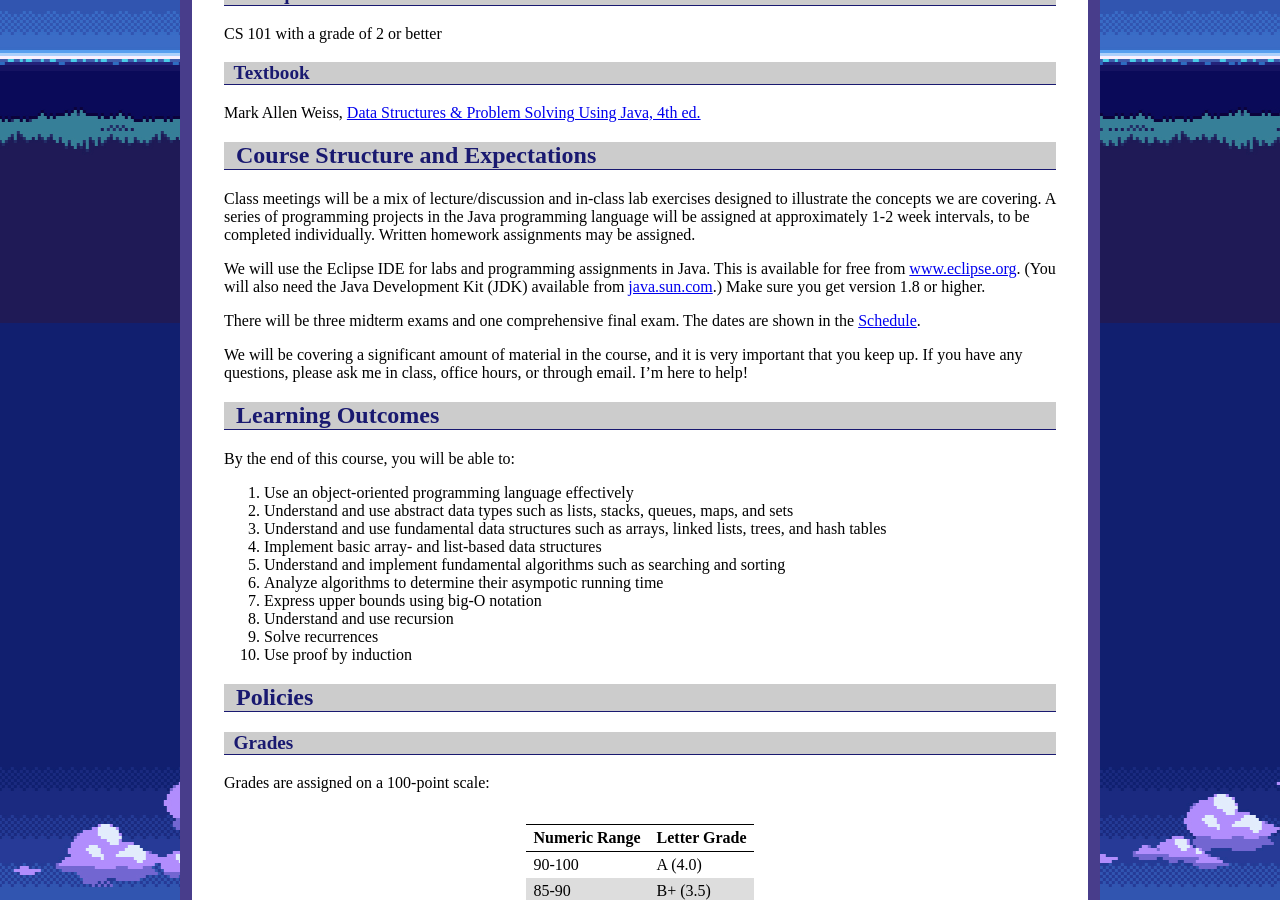
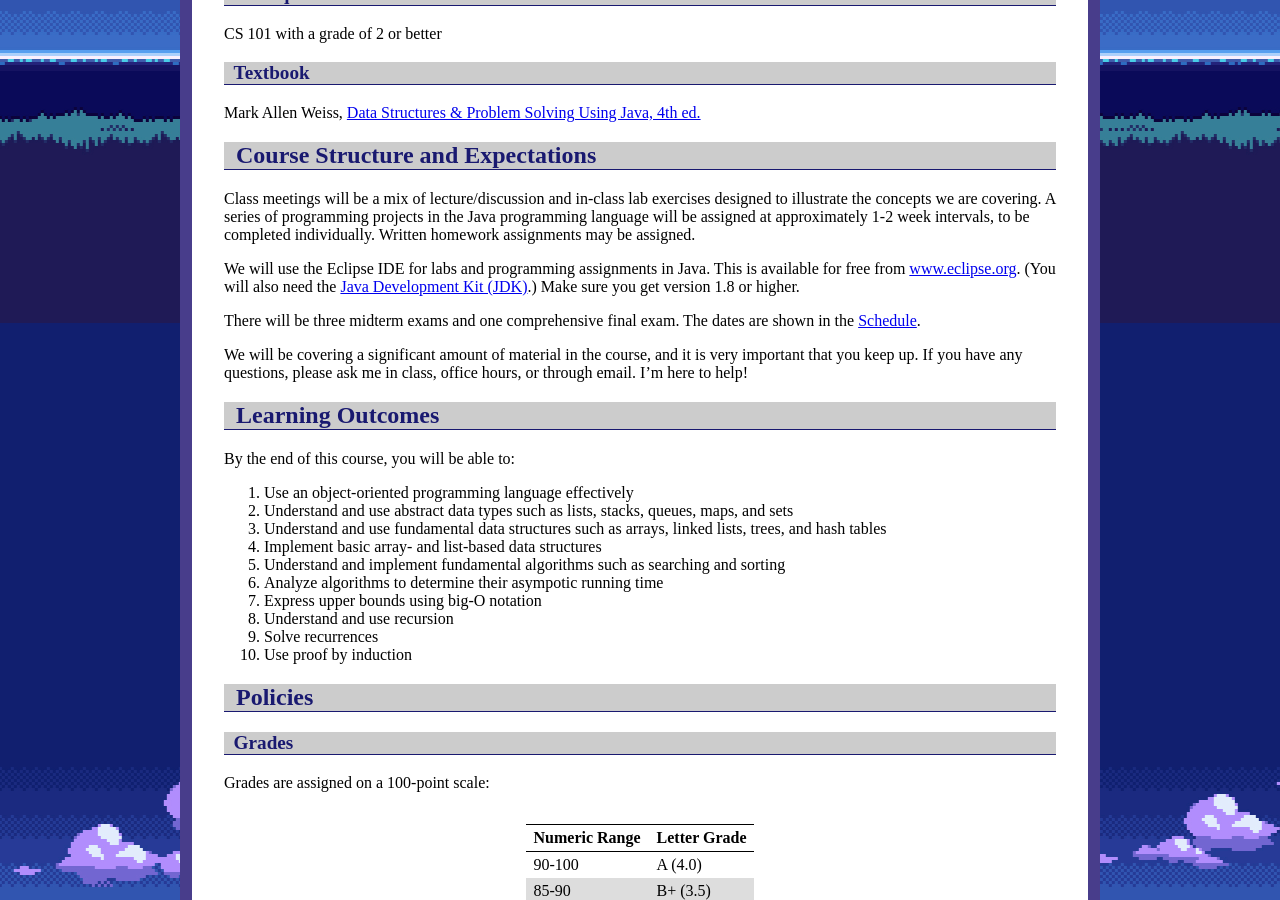
Before and after one commit to ycpcs/cs201-fall2020, a Jekyll site: the page built from syllabus.md, in a window 1280 px wide and 900 px high, scrolled down 577 px. Built offline with Jekyll 4.4.1, drawn with Linux system fonts in a browser that asks for light colours.

Commit message:
fix syllabus Java link
fix syllabus Java link

```diff
--- a/syllabus.md
+++ b/syllabus.md
@@ -34,7 +34,7 @@ Mark Allen Weiss, [Data Structures & Problem Solving Using Java, 4th ed.](http:/
 
 Class meetings will be a mix of lecture/discussion and in-class lab exercises designed to illustrate the concepts we are covering. A series of programming projects in the Java programming language will be assigned at approximately 1-2 week intervals, to be completed individually. Written homework assignments may be assigned.
 
-We will use the Eclipse IDE for labs and programming assignments in Java. This is available for free from [www.eclipse.org](http://www.eclipse.org/). (You will also need the Java Development Kit (JDK) available from [java.sun.com](http://java.sun.com/).)  Make sure you get version 1.8 or higher.
+We will use the Eclipse IDE for labs and programming assignments in Java. This is available for free from [www.eclipse.org](http://www.eclipse.org/). (You will also need the [Java Development Kit (JDK)](https://www.oracle.com/java/technologies/javase-jdk14-downloads.html).)  Make sure you get version 1.8 or higher.
 
 <!--
 In-class quizzes will be given frequently, typically at the beginning of class. One missed quiz will be forgiven. Quizzes may not be made up.
```
